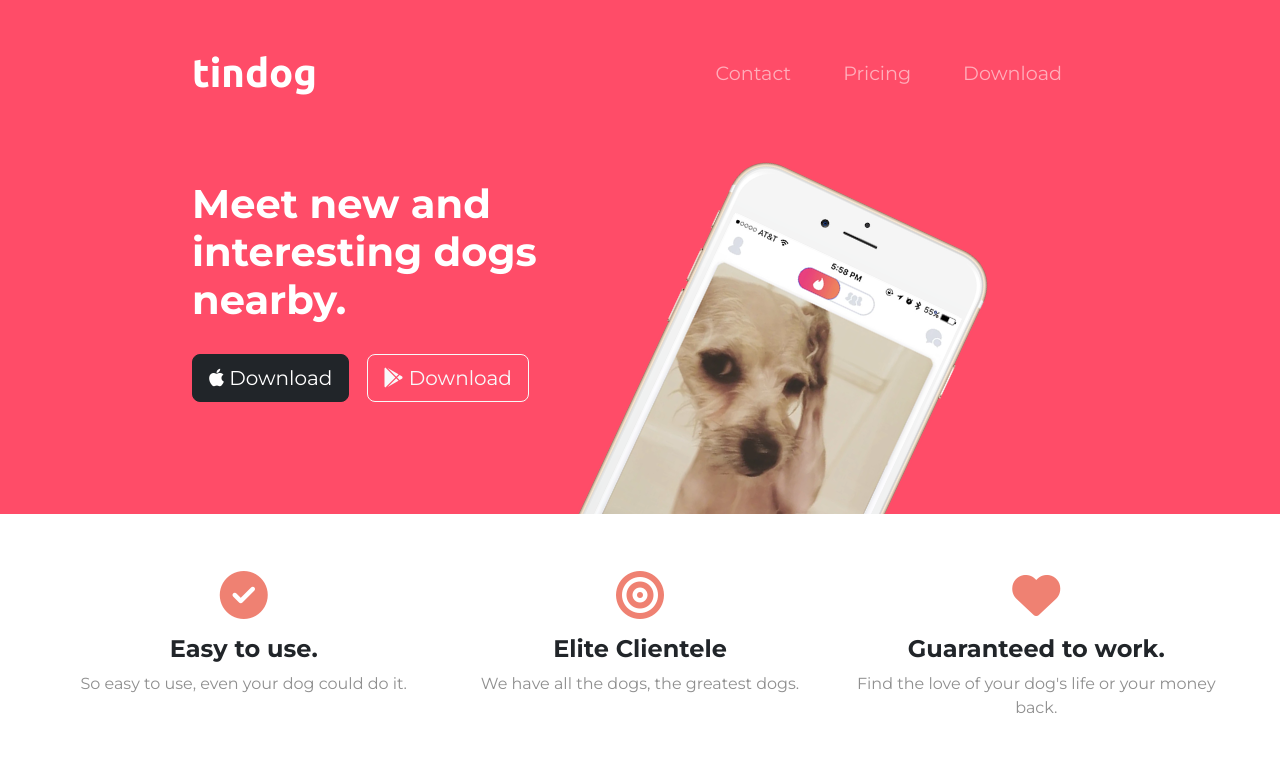
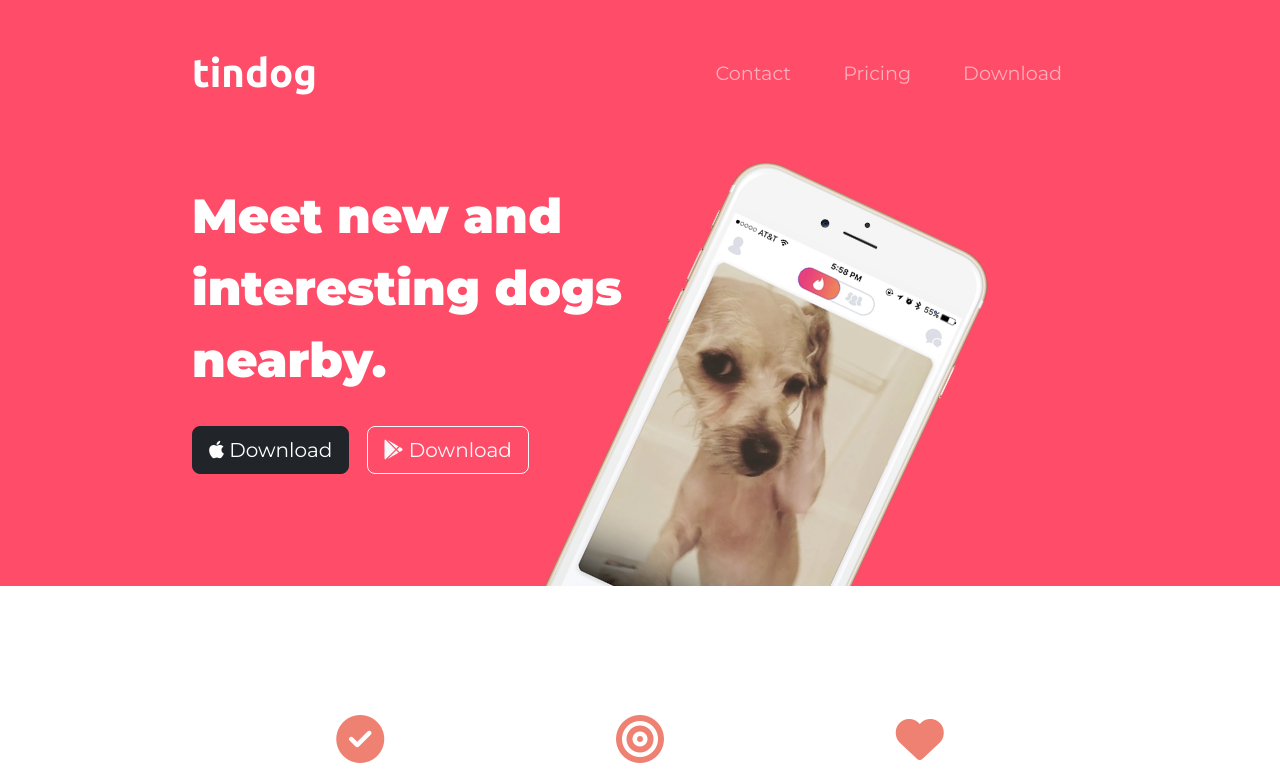
Before and after one commit to Psalmuel01/tindog, a plain HTML site: page index.html in a window 1280 px wide. Shown: the top 776 px of the page. Drawn offline with nearby package versions, Linux system fonts and the light colour scheme.

Commit message:
modified

```diff
--- a/css/styles.css
+++ b/css/styles.css
@@ -27,9 +27,6 @@ p {
 }
 
 /* Containers */
-.container-fluid {
-  padding: 7% 15%;
-}
 
 /* Sections */
 .colored-section {
@@ -68,9 +65,12 @@ p {
 }
 
 /* Title Section */
+#title {
+  text-align: left;
+}
+
 #title .container-fluid {
   padding: 3% 15% 7%;
-  text-align: left;
 }
 
 /* Title Image */
@@ -85,6 +85,7 @@ p {
 #features {
   position: relative;
   z-index: 1;
+  padding: 7% 15%;
 }
 
 .feature-title {
@@ -167,6 +168,7 @@ p {
 }
 
 
+
 @media (max-width: 1028px) {
   #title {
     text-align: center;
--- a/index.html
+++ b/index.html
@@ -56,7 +56,7 @@
 
       <div class="row">
         <div class="col-lg-6">
-          <h1 class="big-heaading">Meet new and interesting dogs nearby.</h1>
+          <h1 class="big-heading">Meet new and interesting dogs nearby.</h1>
           <button type="button" class="btn btn-dark btn-lg download-button"><i class="fa-brands fa-apple"></i> Download</button>
           <button type="button" class="btn btn-outline-light btn-lg download-button"><i class="fa-brands fa-google-play"></i> Download</button>
         </div>
@@ -211,6 +211,7 @@
     <i class="social-icon fab fa-instagram"></i>
     <i class="social-icon fa-solid fa-envelope"></i>
     <p>© Copyright 2022 TinDog</p>
+    <p>Samuel Dahunsi</p>
 
   </footer>
 
```
